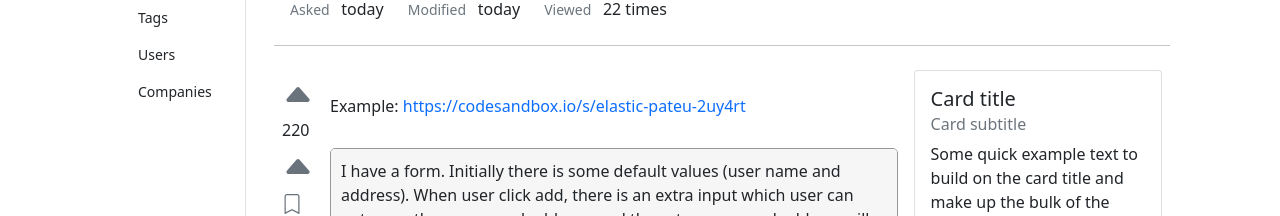
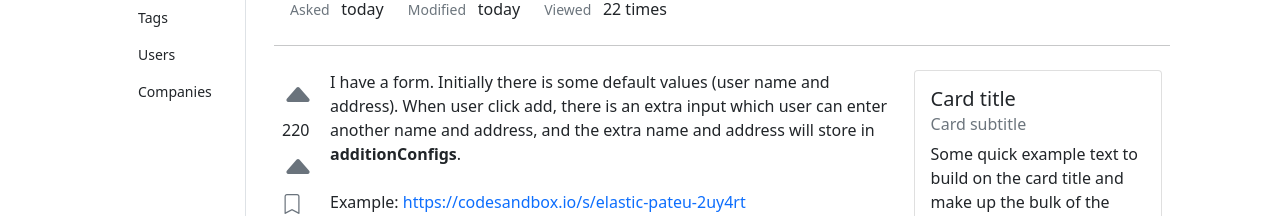
Before and after one commit to chinhtrinhtdt/stackover-frontend, a React (Create React App) app: page / in a window 1280 px wide. Shown: the part 159-375 px from the top of the page. Built offline with nearby package versions, Linux system fonts and the light colour scheme; no server answers.

Commit message:
call API

```diff
--- a/src/api/config.api.ts
+++ b/src/api/config.api.ts
@@ -6,7 +6,7 @@ const client = axios.create(AppConfig.axios);
 const configHeader = () => {
   return {
     headers: {
-      'Authorization': `Bearer `
+      'Authorization': `Bearer`
     }
   }
 }
--- a/src/components/Question/MainContent.tsx
+++ b/src/components/Question/MainContent.tsx
@@ -1,5 +1,5 @@
 import * as React from "react";
-import ModalComment from "../ModalComment";
+import ModalComment from "../QuestionComp/ModalComment";
 import style from "./Question.module.css";
 import { useState, useEffect } from "react";
 import axios from "axios";
@@ -12,14 +12,20 @@ function Maincontent() {
 
     question.getApiQuestion().then((res) => {
       setData(res.data);
-      console.log(data);
+
     });
-
+    console.log(14, data);
   }, [posts]);
 
   return (
     <>
       <div>
+        <div>
+          I have a form. Initially there is some default values (user name and
+          address). When user click add, there is an extra input which user can
+          enter another name and address, and the extra name and address will
+          store in <b>additionConfigs</b>.
+        </div>
         <br />
         <div>
           Example:{" "}
--- a/src/config/AppConfig.ts
+++ b/src/config/AppConfig.ts
@@ -2,8 +2,8 @@ import { AxiosRequestConfig } from "axios";
 import { ENV } from "./env";
 
 const axios: AxiosRequestConfig = {
-  baseURL: ENV.BASE_URL,
-  responseType: 'arraybuffer',
+  baseURL: ENV.PUBLIC_API,
+  responseType: 'json',
   timeout: 30000,
   headers: {
     'Content-Type': 'application/x-protobuf'
--- a/src/config/env.ts
+++ b/src/config/env.ts
@@ -1,3 +1,3 @@
 export const ENV = {
-    BASE_URL: '',
+    PUBLIC_API : 'http://10.1.30.94:8080',
 }
```
Also changed, not shown: src/components/QuestionComp/ModalComment.module.css (renamed from src/components/ModalComment/ModalComment.module.css), src/components/QuestionComp/ModalComment.tsx (renamed from src/components/ModalComment/index.tsx), 1 other file (tests, documents, lock files or other folders).
